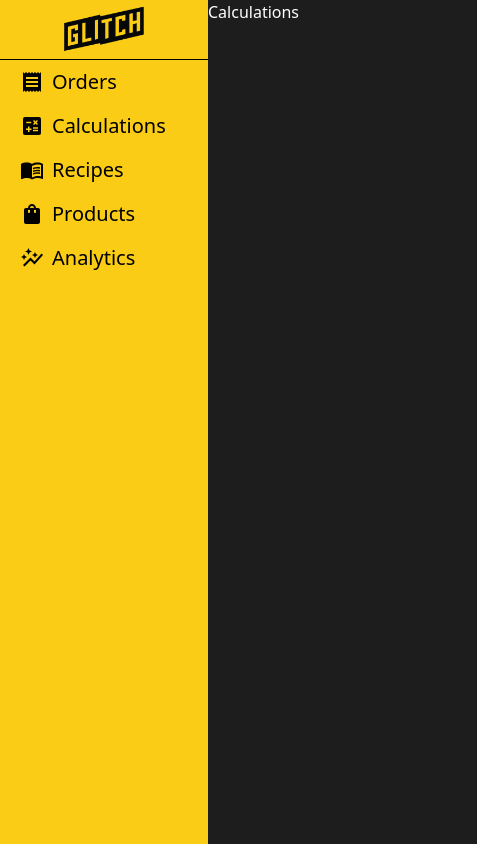
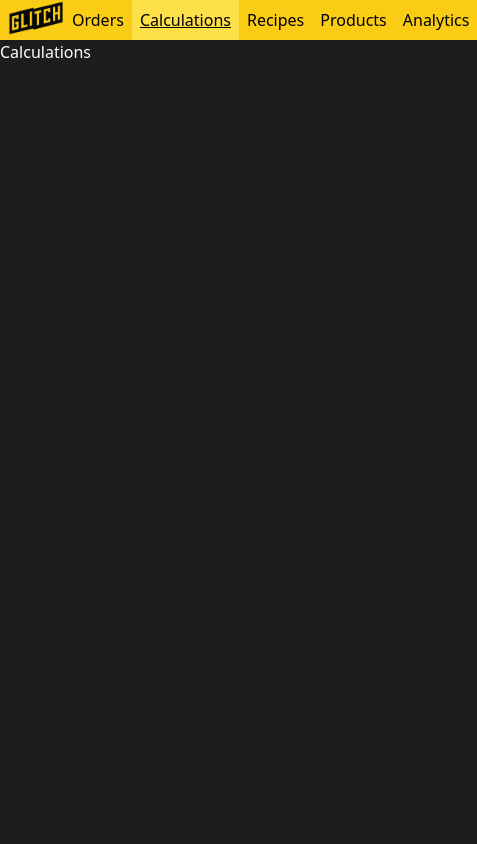
Before and after one commit to Demnu/NewGlitchFrontEnd, a React (Create React App) app: page /calculations in a window 390 px wide. Shown: the whole page, 477 px wide, since content can reach past the window. Built offline with nearby package versions, Linux system fonts and the light colour scheme.

Commit message:
Added dashboard for mobile

```diff
--- a/src/App.js
+++ b/src/App.js
@@ -9,6 +9,7 @@ import CalculateIcon from "@mui/icons-material/Calculate";
 import MenuBookIcon from "@mui/icons-material/MenuBook";
 import ShoppingBagIcon from "@mui/icons-material/ShoppingBag";
 import AutoGraphIcon from "@mui/icons-material/AutoGraph";
+import MobileDashboard from "./Components/Dashboard/MobileDashboard";
 
 function App() {
   const [links, setSelectedLink] = useState([
@@ -36,6 +37,7 @@ function App() {
   return (
     <>
       <BrowserRouter>
+      <MobileDashboard links={links} setSelectedLink={setSelectedLink}/>
         <div className="flex">
           <div className="flex-none">
           <Dashboard
--- a/src/Components/Calculations/Calculations.jsx
+++ b/src/Components/Calculations/Calculations.jsx
@@ -1,6 +1,8 @@
 import React, { useEffect } from "react";
 const Calculations = ({ selectLink }) => {
-  useEffect(() => {}, []);
+  useEffect(() => {
+    selectLink("Calculations");
+  }, []);
 
   return (
     <div className=" text-white">
--- a/src/Components/Dashboard/Dashboard.jsx
+++ b/src/Components/Dashboard/Dashboard.jsx
@@ -18,11 +18,11 @@ const Dashboard = ({ links, setSelectedLink }) => {
 
   return (
     <>
-      <div className="h-screen bg-yellow-400 pt-1 w-52 ">
+      <div className="hidden  dashboard:block  h-screen bg-yellow-400 pt-1 w-48 ">
         <div className="flex justify-center">
           <img src={logo} alt="Glitch" className=" w-2/5" />
         </div>
-        <div>
+        <div className="">
           <hr className=" border-black shadow-xl" />
           <ul className="flex flex-col">
             {links.map((link, index) => (
--- /dev/null
+++ b/src/Components/Dashboard/MobileDashboard.jsx
@@ -0,0 +1,45 @@
+import React from "react";
+import { Link } from "react-router-dom";
+import logo from "./logo.png";
+import DashBoardLink from "./DashboardLink";
+
+const MobileDashboard = ({ links, setSelectedLink }) => {
+  const linkClickHandler = (event) => {
+    const index = event.currentTarget.dataset.id;
+    setSelectedLink((prevLinks) => {
+      const newLinks = [...prevLinks];
+      for (let link of newLinks) {
+        link.selected = false;
+      }
+      newLinks[index].selected = true;
+      return newLinks;
+    });
+  };
+
+  return (
+    <>
+      <div className="bg-yellow-400 pl-2 h-10 w-screen dashboard:hidden flex justify-between">
+        <img src={logo} alt="Glitch" className="w-14" />
+        <ul className="flex">
+          {links.map((link, index) => (
+            <Link
+              className={`hover:underline px-2 ${
+                link.selected === true
+                  ? "bg-yellow-300 underline"
+                  : "bg-yellow-400 hover:bg-yellow-500 "
+              }`}
+              key={index}
+              to={link.title.toLowerCase()}
+            >
+              {console.log(link)}
+
+              <p className=" mt-2">{link.title}</p>
+            </Link>
+          ))}
+        </ul>
+        <div className="w-14"></div>
+      </div>
+    </>
+  );
+};
+export default MobileDashboard;
--- a/tailwind.config.js
+++ b/tailwind.config.js
@@ -6,7 +6,7 @@ module.exports = {
 
     },
     screens: {
-      'zero':'0px',
+      'dashboard':'700px',
       'tableMin':'790px',
       'sm': '640px',
       // => @media (min-width: 640px) { ... }
```
